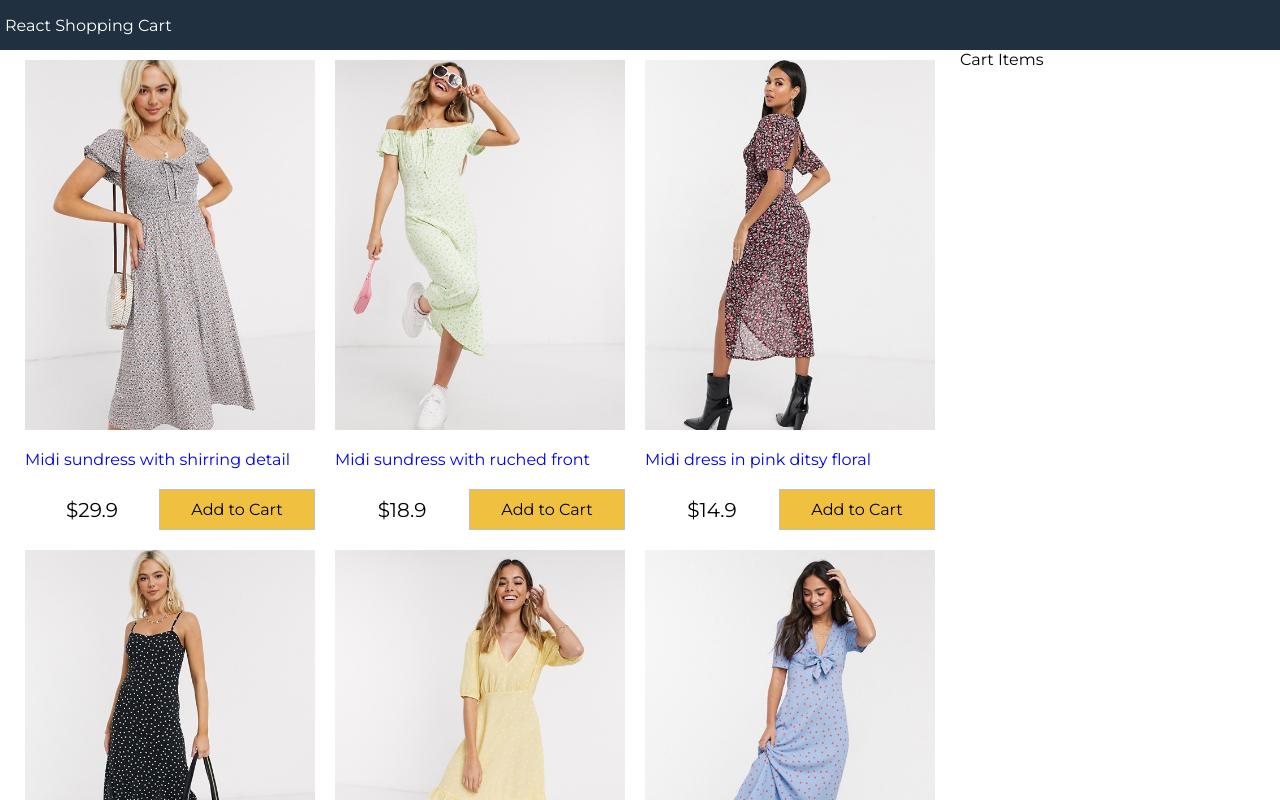
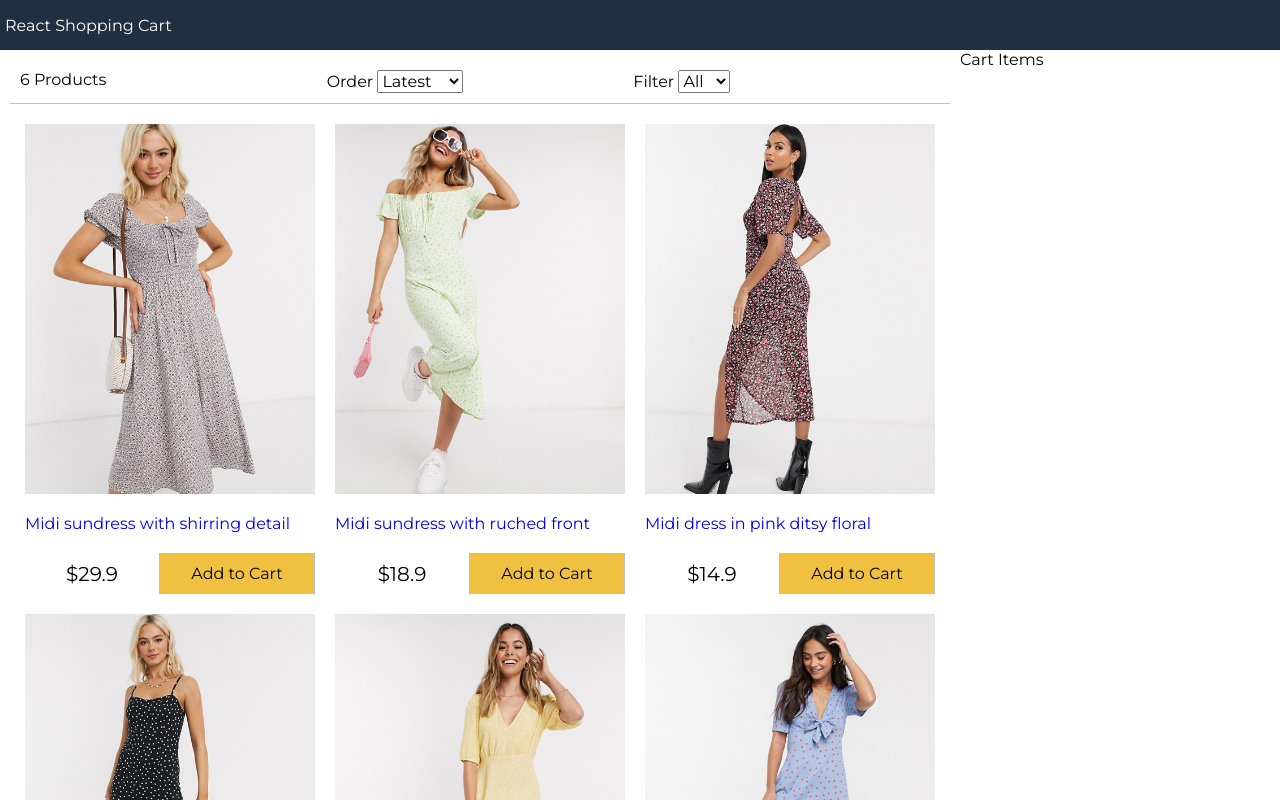
Before and after one commit to 1234amit/react-shopping-cart, a React (Create React App) app: page / in a window 1280 px wide. Shown: the top 800 px of the page. Built offline with nearby package versions, Linux system fonts and the light colour scheme.

Commit message:
filter-component

```diff
--- a/src/App.js
+++ b/src/App.js
@@ -1,5 +1,6 @@
 import React from 'react';
 import './App.css';
+import Filters from './components/Filters';
 import Product from './components/Product';
 import data from "./data.json";
 
@@ -12,6 +13,36 @@
       sort: "",
     }
   }
+  sortProducts = (event) =>{
+    //imp
+    const sort = event.target.value
+    console.log(event.target.value)
+    this.setState((state)=>({
+        sort : sort,
+        products: this.state.products.slice().sort((a,b)=>(
+          sort === "lowest"?
+          ((a.price > b.price)? 1:-1):
+          sort === "highest"?
+          ((a.price < b.price)? 1:-1):
+          ((a._id > b._id)? 1:-1)
+        ))
+    }))
+  }
+  filterProducts = (event) => {
+    //imp
+    console.log(event.target.value)
+    if(event.target.value === ""){
+      this.setState({ size: event.target.value , products : data.products });
+    }else{
+      this.setState({
+        size : event.target.value,
+        products: data.products.filter(
+          (products) => products.availableSizes.indexOf(event.target.value)>=0
+        ),
+      });
+    }
+
+  }
   render(){
     return (
       <div className="grid-container">
@@ -21,6 +52,8 @@
         <main>
           <div className="content">
             <div className="main">
+              <Filters count={this.state.products.length} size={this.state.size} sort={this.state.sort}
+              filterProducts={this.filterProducts} sortProducts={this.sortProducts} />
               <Product products = {this.state.products} />
             </div>
             <div className="sidebar">Cart Items</div>
--- /dev/null
+++ b/src/components/Filters.js
@@ -0,0 +1,31 @@
+import React, { Component } from 'react'
+
+export default class Filters extends Component {
+    render() {
+        return (
+            <div className="filter">
+                <div className="filter-result">{this.props.count} Products</div>
+                <div className="filter-sort">
+                    Order{" "}
+                    <select value={this.props.sort} onChange={this.props.sortProducts}>
+                        <option>Latest</option>
+                        <option value="lowest">Lowest</option>
+                        <option value="highest">Highest</option>
+                    </select>
+                </div>
+                <div className="filter-size">
+                    Filter{" "}
+                    <select value={this.props.sort} onChange={this.props.filterProducts}>
+                        <option value="">All</option>
+                        <option value="XS">XS</option>
+                        <option value="S">S</option>
+                        <option value="M">M</option>
+                        <option value="L">L</option>
+                        <option value="XL">XL</option>
+                        <option value="XXL">XXL</option>
+                    </select>
+                </div>
+            </div>
+        )
+    }
+}
--- a/src/index.css
+++ b/src/index.css
@@ -131,3 +131,17 @@
 .button.primary{
   background-color: #f0c040;
 }
+
+/*fiter option*/
+
+.filter{
+  display: flex;
+  padding: 1rem;
+  margin: 1rem;
+  border-bottom: 0.1rem #c0c0c0 solid;
+  justify-content: space-between;
+}
+
+.filter div {
+  flex: 1;
+}
```
Also changed, not shown: 1 other file (tests, documents, lock files or other folders).
